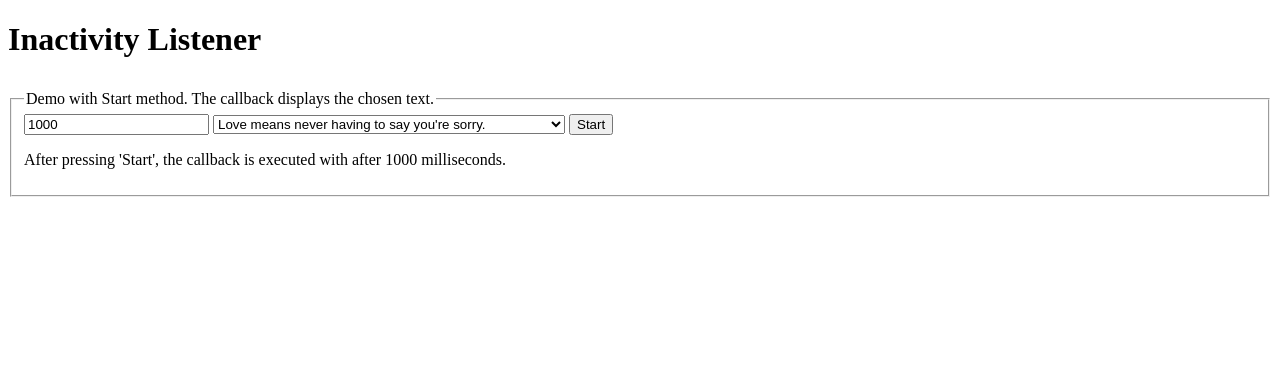
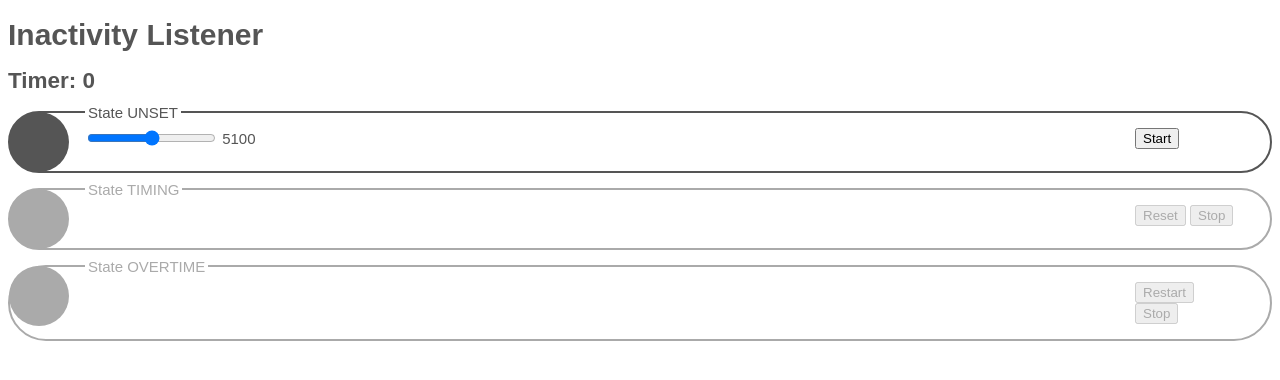
Before and after one commit to ovanderzee/inactivity-listener, a website: page demo/inactivityListener.html in a window 1280 px wide. Drawn offline with Linux system fonts and the light colour scheme.

Commit message:
new demo

```diff
--- /dev/null
+++ b/demo/inactivityListener.css
@@ -0,0 +1,65 @@
+:root {
+    --disabled-color: #aaa;
+    --unset-color: #555;
+    --timing-color: #0aa;
+    --overtime-color: #aa0;
+}
+
+body {
+    background: white;
+    color: #555;
+    font: 15px/1 sans-serif;
+}
+
+fieldset {
+    border-width: 2px;
+    border-style: solid;
+    border-radius: 4em;
+    box-sizing: border-box;
+    padding: 1em 2em 1em 5em;
+    position: relative;
+    min-height: calc(4em + 2px);
+    margin: 1em 0;
+    display: flex;
+    justify-content: space-between;
+}
+fieldset[disabled] {
+    color: var(--disabled-color) !important;
+}
+fieldset:before {
+    content: '';
+    position: absolute;
+    top: -1px;
+    left: -1px;
+    width: 4em;
+    height: 4em;
+    background: currentColor;
+    border-radius: 4em;
+}
+
+legend {
+    position: absolute;
+    top: -0.75em;
+    background: white;
+    padding: 0.2em;
+}
+
+#unset {
+    color: var(--unset-color);
+    border-color: currentColor;
+}
+#timing {
+    color: var(--timing-color);
+    border-color: currentColor;
+}
+#overtime {
+    color: var(--overtime-color);
+    border-color: currentColor;
+}
+
+.content > * {
+  vertical-align: middle;
+}
+.control {
+    width: 7em;
+}
--- a/demo/inactivityListener.html
+++ b/demo/inactivityListener.html
@@ -3,98 +3,65 @@
     <head>
         <meta http-equiv="content-type" content="text/html; charset=utf-8">
         <script src="../dist/inactivityListener.js"></script>
+        <script src="inactivityListener.js"></script>
+        <link rel="stylesheet" href="inactivityListener.css" />
     </head>
     <body>
         <header>
-            <h1>Inactivity Listener</p>
+            <h1>Inactivity Listener</h1>
+            <h2>Timer: <span id="timer">0</span></h2>
         </header>
 
         <form>
-            <fieldset oninput="theLimit.value=timeLimit.value">
-                <legend>Demo with Start method. The callback displays the chosen text.</legend>
+            <fieldset id="unset">
+                <legend>State UNSET</legend>
+                <div class="content">
                     <input
-                    id="timeLimit"
-                    name="timeLimit"
-                    title="time limit in milliseconds"
-                    value="1000"
-                    step="2000"
-                    min="0"
-                    type="number"
+                        id="waittime"
+                        type="range"
+                        min="100" step="100" max="10000"
                     />
-                <select name="logQuote">
-                    <option>Love means never having to say you're sorry.</option>
-                    <option>It was Beauty killed the Beast.</option>
-                    <option>I'm just one stomach flu away from my goal weight.</option>
-                    <option>Magic Mirror on the wall, who is the fairest one of all?</option>
-                    <option>Nobody's perfect.</option>
-                    <option>"You ain't heard nothin' yet!</option>
-                    <option>Gentlemen, you can't fight in here! This is the war room!</option>
-                    <option>I don't want to survive. I want to live.</option>
-                    <option>Hasta la vista, baby.</option>
-                    <option>Frankly, my dear, I don't give a damn.</option>
-                <select>
-
+                    <output
+                        for="waittime"
+                    ></output>
+                </div>
+                <div class="control">
                     <button
                         type="button"
-                    name="button1"
+                        id="start"
                     >Start</button>
-
-                <p>
-                    After pressing 'Start', the callback is executed with after
-                    <output id="theLimit" for="timeLimit"></output> milliseconds.
-                </p>
-                <p id="hint1" style="display: none">
-                    Delay showing text by playing with mouse, keyboard, touchpad, etc.
-                <p>
+                </div>
             </fieldset>
-
-            <fieldset id="set2" style="display: none">
-                <legend>Now you know about the inactivity timer, but there is more...
-                  </legend>
-
+            <fieldset id="timing">
+                <legend>State TIMING</legend>
+                <div class="content">
+                </div>
+                <div class="control">
                     <button
                         type="button"
-                    name="button2"
-                >Respond and restart</button>
-
-                <p id="hint2" style="display: none"><p>
+                        id="reset"
+                    >Reset</button>
+                    <button
+                        type="button"
+                        id="stop"
+                    >Stop</button>
+                </div>
             </fieldset>
-
+            <fieldset id="overtime">
+                <legend>State OVERTIME</legend>
+                <div class="content">
+                </div>
+                <div class="control">
+                    <button
+                        type="button"
+                        id="restart"
+                    >Restart</button>
+                    <button
+                        type="button"
+                        id="stop"
+                    >Stop</button>
+                </div>
+            </fieldset>
         </form>
-
-        <script>
-            let interval
-            const show = function (line) {
-                console.log(line)
-                document.title = line
-                document.querySelector('header h1').textContent = line
-                document.querySelector('#set2').style.display = ''
-            }
-            document.querySelector('[name=button1]').onclick = function () {
-                interval = Number(this.form.timeLimit.value)
-                const quote = this.form.logQuote.value
-                inactivityListener.start(interval, () => show(quote))
-                document.querySelector('#hint1').style.display = ''
-                document.querySelector('#set2').style.display = 'none'
-                document.querySelector('#hint2').textContent = ''
-            }
-            document.querySelector('[name=button2]').onclick = function () {
-                const inactivity = inactivityListener.lapse
-                const inactivitySecs = (inactivity / 1000).toFixed(1)
-                const hint2 = document.querySelector('#hint2')
-                hint2.style.display = ''
-                if (inactivity > interval) {
-                  inactivityListener.restart()
-                  hint2.textContent = `Responded ${inactivitySecs} seconds after clicking start. Restarting the timer!`
-                  show("And the time ticks again...")
-                } else {
-                  hint2.textContent = `Restart not applicable when timer runs`
-                }
-
-            }
-            document.querySelector('#theLimit').textContent = document.querySelector('#timeLimit').value
-
-        </script>
-
     </body>
 </html>
--- /dev/null
+++ b/demo/inactivityListener.js
@@ -0,0 +1,67 @@
+window.onload = function () {
+    const timer = document.querySelector('span#timer')
+    const form = document.querySelector('form')
+
+    const waittime = document.querySelector('input#waittime')
+    const waittimeout = document.querySelector('output[for="waittime"]')
+    waittime.addEventListener('input', function(event) {
+        waittimeout.textContent = this.value
+    })
+    waittimeout.textContent = waittime.value
+
+    const unset = document.querySelector('fieldset#unset')
+    const timing = document.querySelector('fieldset#timing')
+    const overtime = document.querySelector('fieldset#overtime')
+
+    form.className = 'unset'
+    unset.disabled = false;
+    timing.disabled = true;
+    overtime.disabled = true;
+    demoCallback = function () {
+        timer.textContent = inactivityListener.lapse
+        form.className = 'timimg'
+        unset.disabled = true;
+        timing.disabled = true;
+        overtime.disabled = false;
+    }
+
+    const start = document.querySelector('button#start')
+    start.addEventListener('click', function(event) {
+        inactivityListener.start(waittime.value, demoCallback)
+        timer.textContent = inactivityListener.lapse
+        form.className = 'timimg'
+        unset.disabled = true;
+        timing.disabled = false;
+        overtime.disabled = true;
+    })
+    const reset = document.querySelector('button#reset')
+    reset.addEventListener('click', function(event) {
+        inactivityListener.reset()
+        timer.textContent = inactivityListener.lapse
+        form.className = 'timimg'
+        unset.disabled = true;
+        timing.disabled = false;
+        overtime.disabled = true;
+    })
+    const restart = document.querySelector('button#restart')
+    restart.addEventListener('click', function(event) {
+        inactivityListener.restart()
+        timer.textContent = inactivityListener.lapse
+        form.className = 'timimg'
+        unset.disabled = true;
+        timing.disabled = false;
+        overtime.disabled = true;
+    })
+    const stop = document.querySelectorAll('button#stop')
+    const stopHandler = function(event) {
+        inactivityListener.stop()
+        timer.textContent = inactivityListener.lapse
+        form.className = 'unset'
+        unset.disabled = false;
+        timing.disabled = true;
+        overtime.disabled = true;
+    }
+    stop[0].addEventListener('click', stopHandler)
+    stop[1].addEventListener('click', stopHandler)
+
+}
```
Lines whose indentation alone changed are shown as unchanged.
